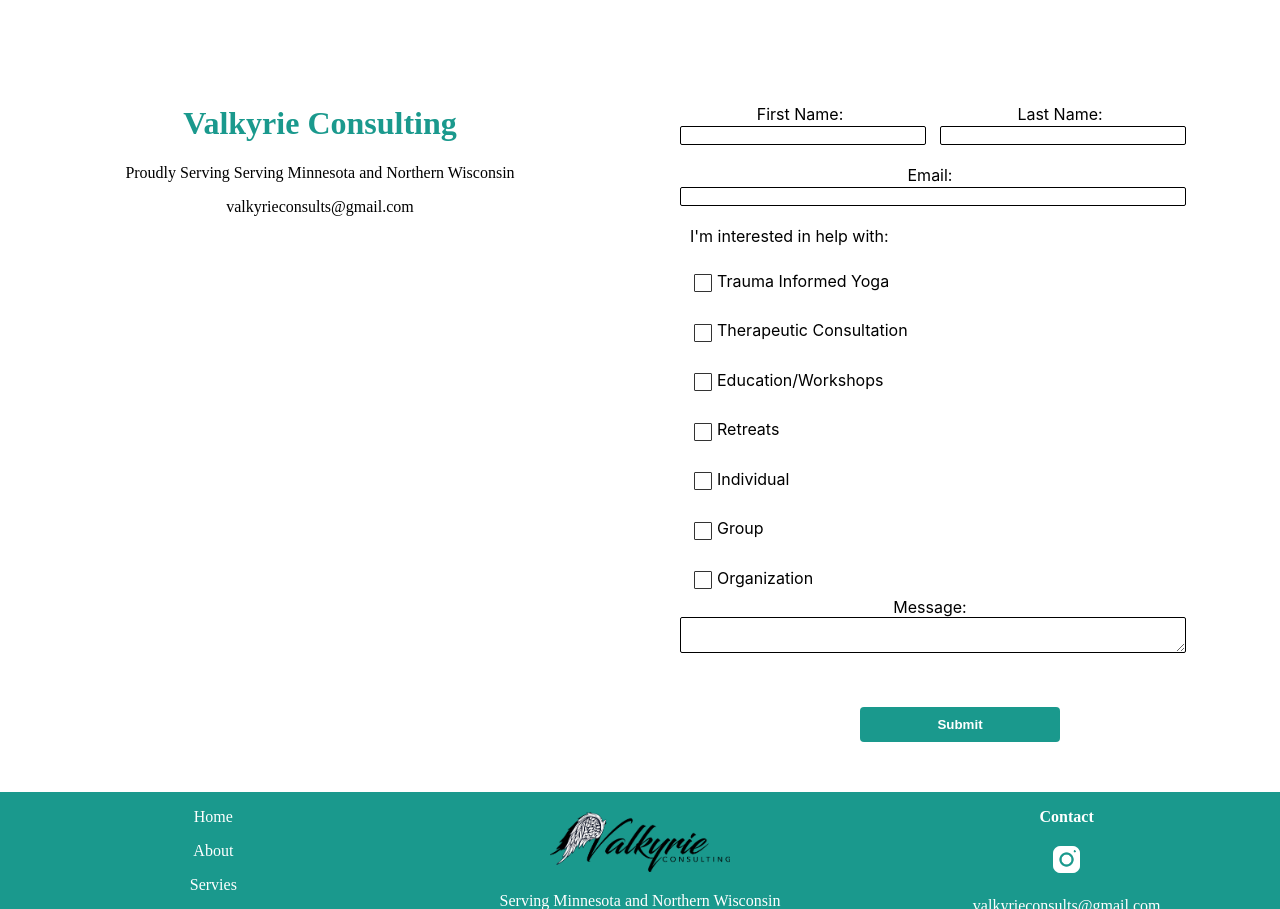
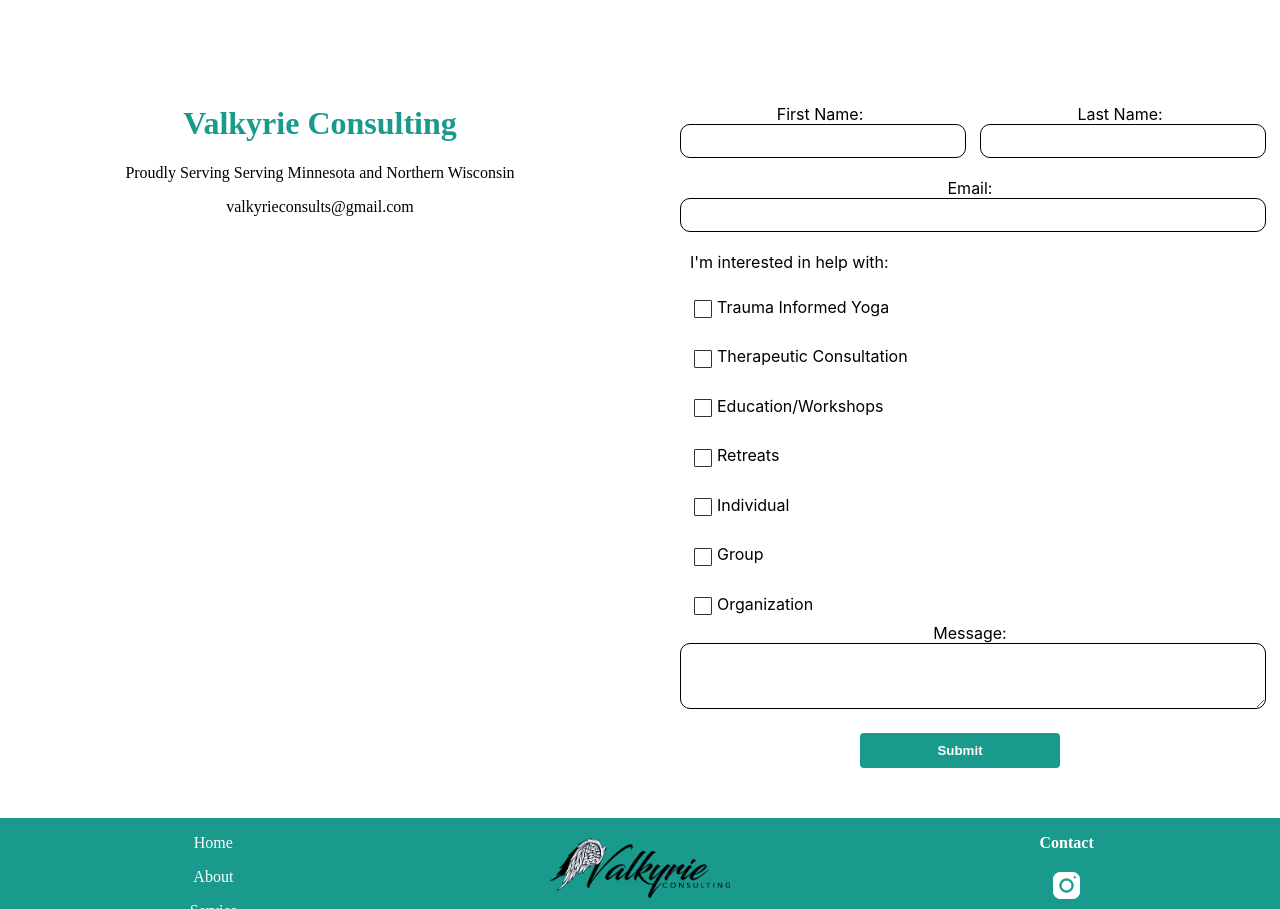
Before and after one commit to josephlarrivy/valkyrie-consulting.com, a React (Create React App) app: page /contact in a window 1280 px wide. Shown: the part 320-1229 px from the top of the page. Built offline with nearby package versions, Linux system fonts and the light colour scheme.

Commit message:
reformatted contact form input fields

```diff
--- a/src/DesktopComponents/Events.js
+++ b/src/DesktopComponents/Events.js
@@ -11,7 +11,7 @@ const Events = () => {
         <div>
             <div id="events-header">
                 <i><h1>Events</h1></i>
-                <i><h2>We do not cerrently have any events scheduled.</h2></i>
+                <i><h2>We do not currently have any events scheduled.</h2></i>
             </div>
             <div id="events-page-content-container">
 
--- a/src/styles/Contact.css
+++ b/src/styles/Contact.css
@@ -19,6 +19,7 @@
 
 #contact-left-side h1 {
     color: rgb(26, 153, 141);
+
 }
 
 #contact-right-side {
--- a/src/styles/ContactForm.css
+++ b/src/styles/ContactForm.css
@@ -5,6 +5,7 @@ form {
     display: flex;
     flex-direction: column;
     margin: 20px;
+    text-align: center;
 }
 
 label {
@@ -20,7 +21,7 @@ label {
 /* Input containers */
 .first-name-container,
 .last-name-container {
-    width: 40%;
+    width: 50%;
     margin-bottom: 20px;
     margin-left: 20px;
 }
@@ -28,25 +29,37 @@ label {
 .email-container {
     margin-bottom: 20px;
     margin-left: 20px;
-    width: calc(80% + 20px);
+    width: calc(100% - 20px);
 }
 
 .message-container {
     margin-bottom: 20px;
     margin-left: 20px;
-    width: calc(80% + 20px);
+    width: calc(100% - 20px);
     height: 90px;
 }
 
 
 /* Input fields */
 .name-input,
-.email-input,
+.email-input {
+    width: 100%;
+    border: 1px solid black;
+    border-radius: 2px;
+    color: black;
+    height: 30px;
+    border-radius: 10px;
+    font-size: large;
+}
+
 .message-input {
     width: 100%;
     border: 1px solid black;
     border-radius: 2px;
     color: black;
+    height: 60px;
+    border-radius: 10px;
+    font-size: large;
 }
 
 /* Submit button */
```
